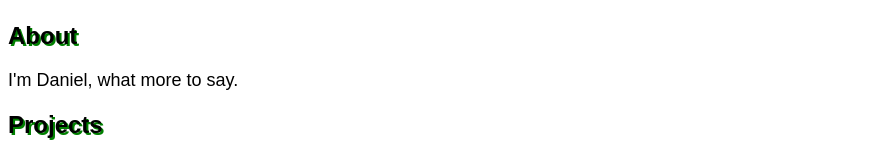
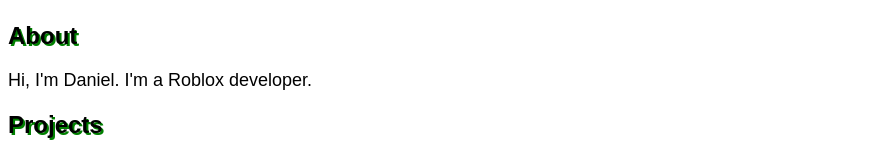
Before and after one commit to Daiquyfunny/Daiquyfunny.github.io, a plain HTML site: page index.html in a window 1280 px wide. Shown: the part 592-752 px from the top of the page, without its empty margins (0-890 px from the left). Drawn offline with Linux system fonts and the light colour scheme.

Commit message:
Changed about

```diff
--- a/index.html
+++ b/index.html
@@ -12,7 +12,7 @@
     <div >
       <h2 class="aboutt">About</h2>
     <p class="about">
-      I'm Daniel, what more to say.
+      Hi, I'm Daniel. I'm a Roblox developer.
     </p>
     </div>
     <div>
--- a/script.js
+++ b/script.js
@@ -0,0 +1 @@
+// Print Edward's IP address
```
